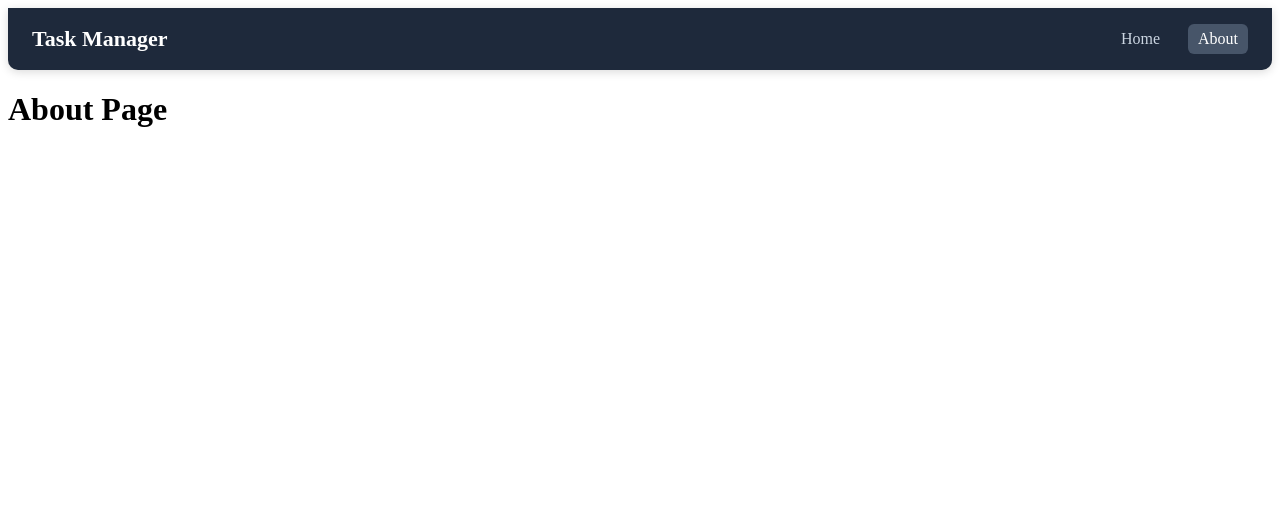
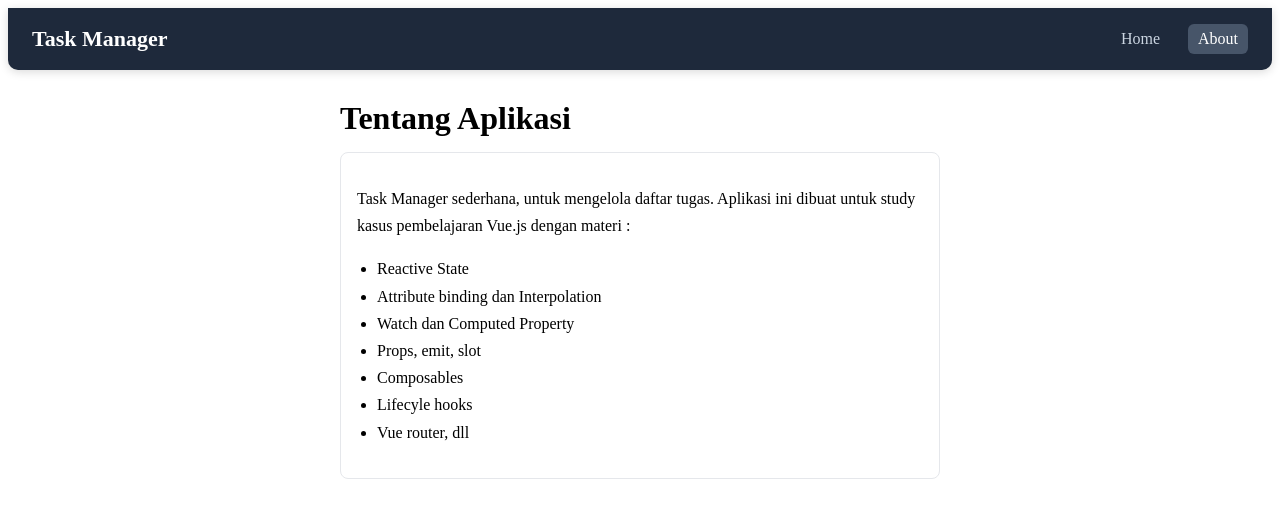
Before and after one commit to KenapaCoding/sk-vue-task-manager, a Vue app: page /about in a window 1280 px wide. Shown: the top 518 px of the page. Built offline with nearby package versions, Linux system fonts and the light colour scheme.

Commit message:
sk1: styling about page

```diff
--- a/src/views/About.vue
+++ b/src/views/About.vue
@@ -1,3 +1,41 @@
 <template>
-    <h1>About Page</h1>
+    <div class="about-container">
+        <h1>Tentang Aplikasi</h1>
+        <div class="card">
+            <p>Task Manager sederhana, untuk mengelola daftar tugas. Aplikasi ini dibuat untuk study kasus pembelajaran Vue.js dengan materi :</p>
+            <ul>
+                <li>Reactive State</li>
+                <li>Attribute binding dan Interpolation</li>
+                <li>Watch dan Computed Property</li>
+                <li>Props, emit, slot</li>
+                <li>Composables</li>
+                <li>Lifecyle hooks</li>
+                <li>Vue router, dll</li>
+            </ul>
+        </div>
+    </div>
 </template>
+
+<style scoped>
+.about-container {
+  max-width: 600px;
+  margin: 30px auto;
+}
+
+h1 {
+  margin-bottom: 15px;
+}
+
+.card {
+  background: white;
+  border: 1px solid #e5e7eb;
+  padding: 16px;
+  border-radius: 8px;
+  line-height: 1.7;
+}
+
+.card ul {
+  padding-left: 20px;
+  margin-top: 10px;
+}
+</style>
```
